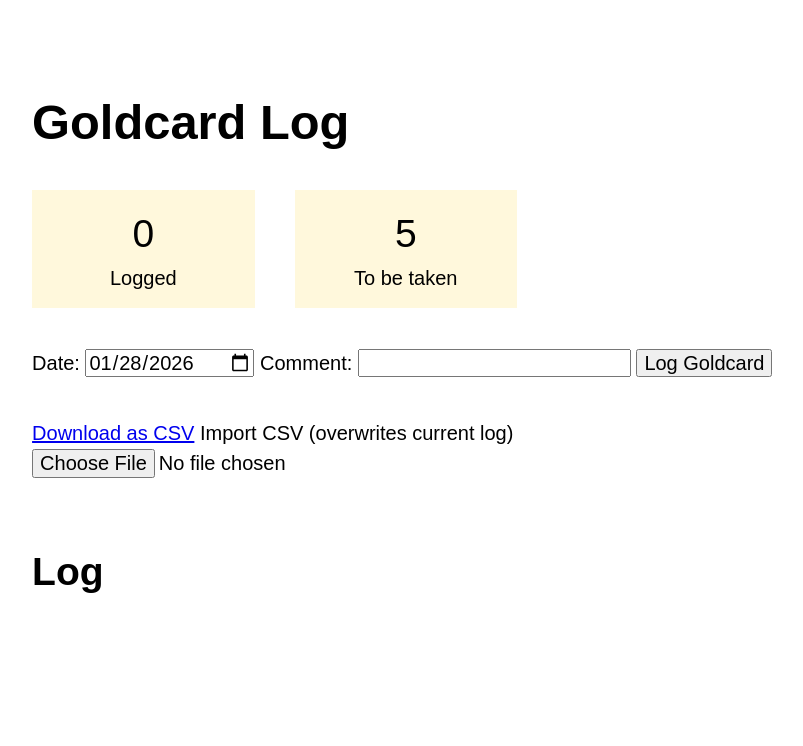
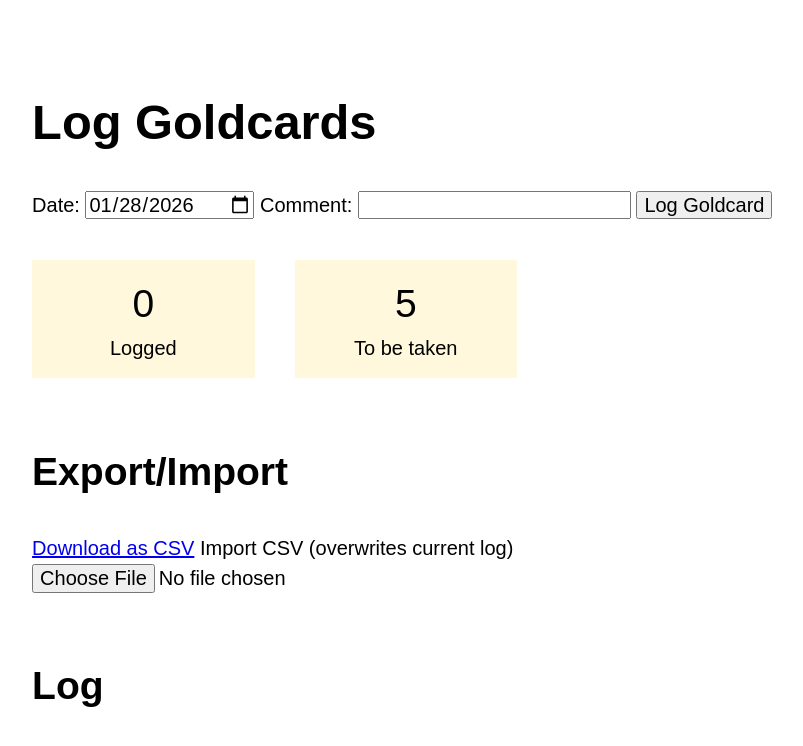
Before and after one commit to erkannt/goldcards-log, a Svelte app: page / in a window 1280 px wide. Shown: the top 746 px of the page, without its empty margins (203-1006 px from the left). Built offline with nearby package versions, Linux system fonts and the light colour scheme.

Commit message:
Add titles to sections

```diff
--- a/src/App.svelte
+++ b/src/App.svelte
@@ -46,21 +46,19 @@
 </script>
 
 <main class="stack">
-	<h1>Goldcard Log</h1>
-
-	<section>
+	<section class="stack">
+		<h1>Log Goldcards</h1>
+		<CardLogger onAddCard={addGoldCard} />
 		<BudgetDisplay loggedCount={goldcards.current.length} budget={goldcardBudget} />
 	</section>
 
 	<section>
-		<CardLogger onAddCard={addGoldCard} />
-	</section>
-
-	<section>
+		<h2>Export/Import</h2>
 		<CsvImportExport cards={goldcards.current} onImport={handleImport} />
 	</section>
 
 	<section>
+		<h2>Log</h2>
 		<GoldcardLog {byIsoWeek} />
 	</section>
 </main>
--- a/src/lib/components/GoldcardLog.svelte
+++ b/src/lib/components/GoldcardLog.svelte
@@ -8,8 +8,6 @@
 
 	let { byIsoWeek }: Props = $props();
 </script>
-
-<h2>Log</h2>
 
 {#each byIsoWeek as group (group.week)}
 	<h3>Week {String(group.week).padStart(2, '0')}-{String(group.year)}</h3>
```
